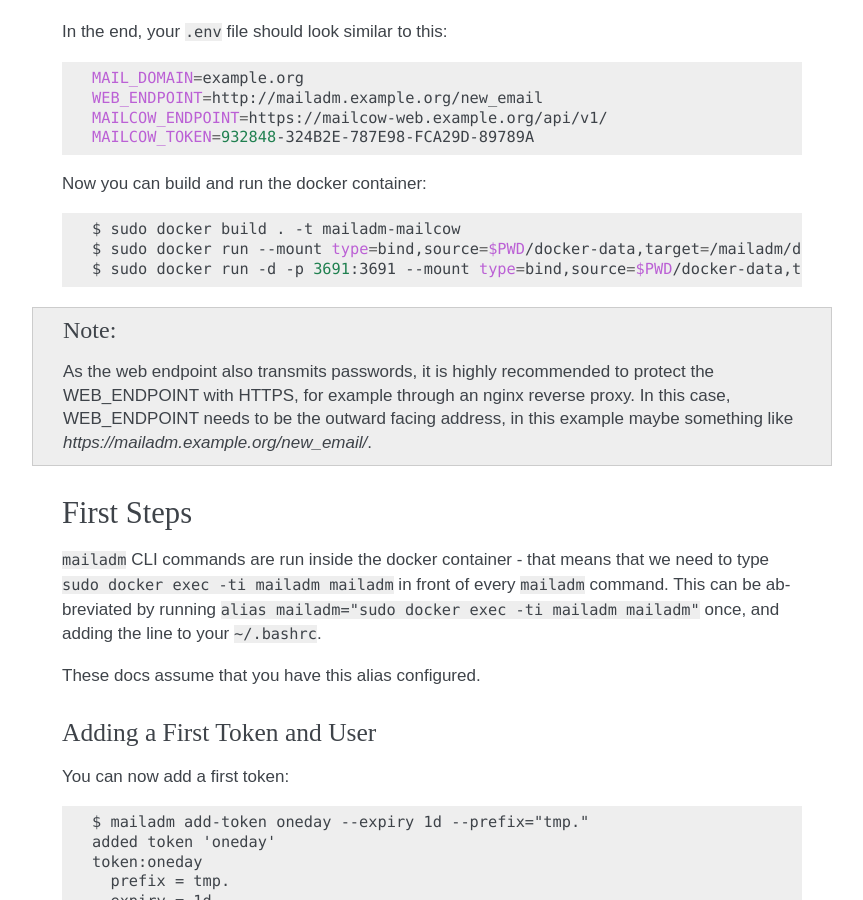
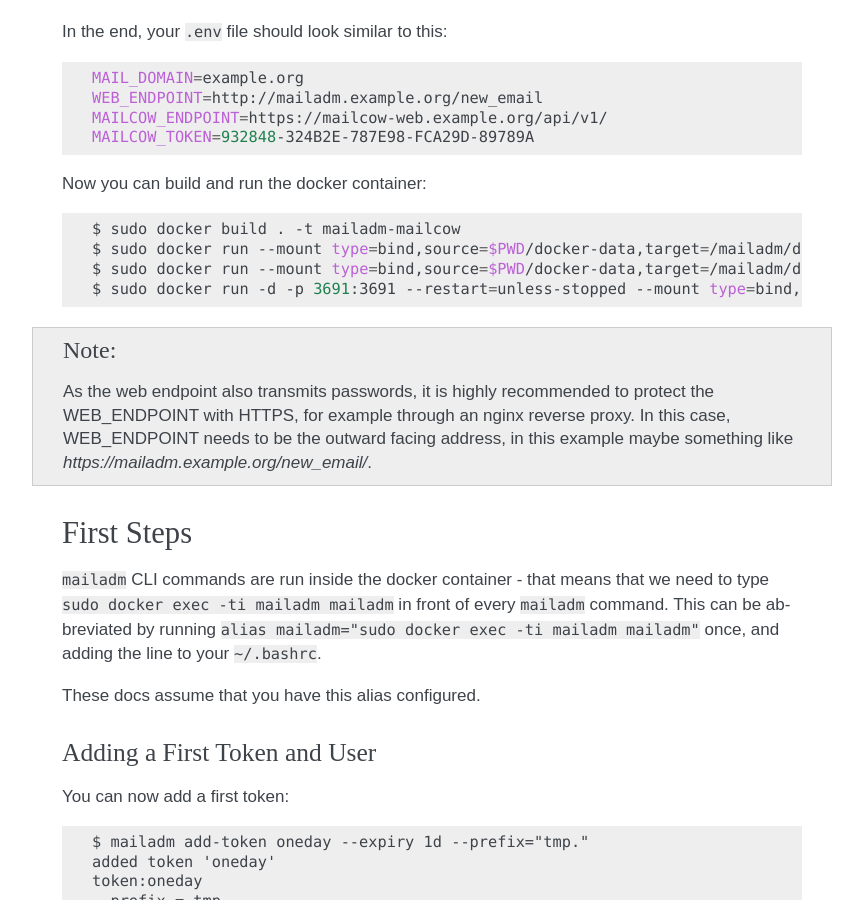
Before and after one commit to deltachat/mailadm, a Sphinx documentation site: the page built from doc/index.rst, in a window 1280 px wide and 900 px high, scrolled down 899 px. Shown: the whole window, without its empty margins (318-1181 px from the left). Built offline with Sphinx 7.4.7, drawn with Linux system fonts in a browser that asks for light colours.

Commit message:
restart main container unless stopped run setup-bot before starting gunicorn

```diff
--- a/doc/index.rst
+++ b/doc/index.rst
@@ -58,7 +58,8 @@
 
     $ sudo docker build . -t mailadm-mailcow
     $ sudo docker run --mount type=bind,source=$PWD/docker-data,target=/mailadm/docker-data --env-file .env --rm mailadm-mailcow mailadm init
-    $ sudo docker run -d -p 3691:3691 --mount type=bind,source=$PWD/docker-data,target=/mailadm/docker-data --name mailadm mailadm-mailcow gunicorn -b :3691 -w 1 mailadm.app:app
+    $ sudo docker run --mount type=bind,source=$PWD/docker-data,target=/mailadm/docker-data mailadm-mailcow mailadm setup-bot
+    $ sudo docker run -d -p 3691:3691 --restart=unless-stopped --mount type=bind,source=$PWD/docker-data,target=/mailadm/docker-data --name mailadm mailadm-mailcow gunicorn -b :3691 -w 1 mailadm.app:app
 
 .. note::
 
```
